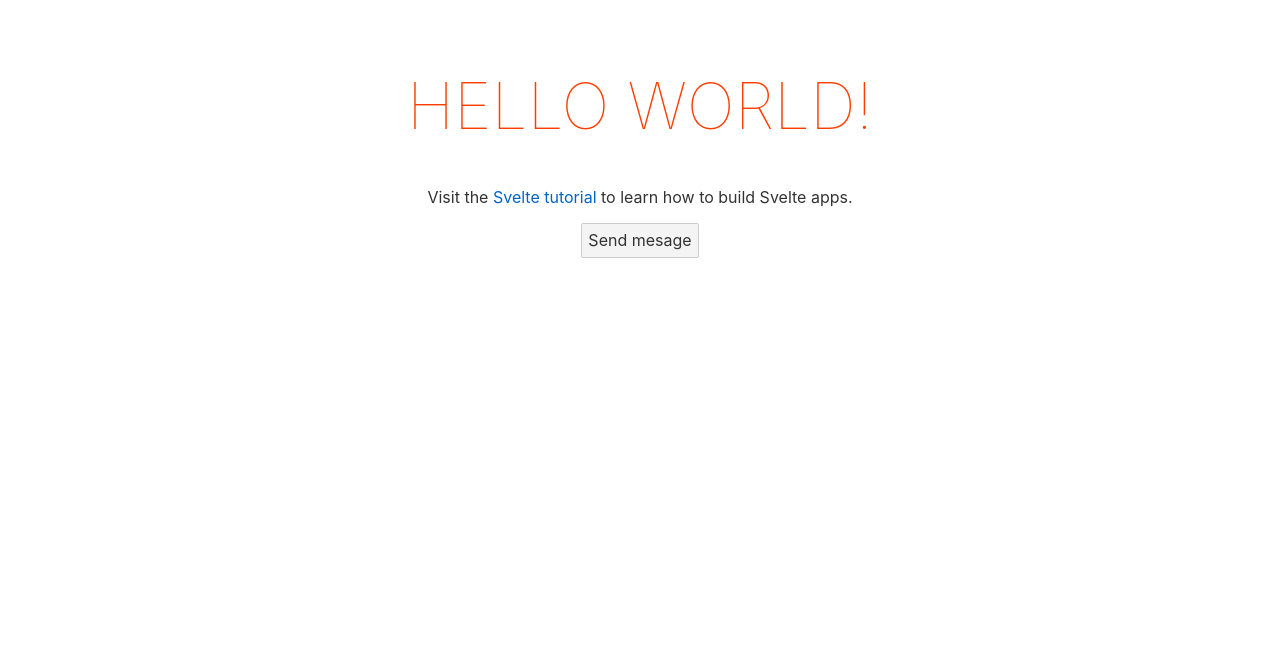
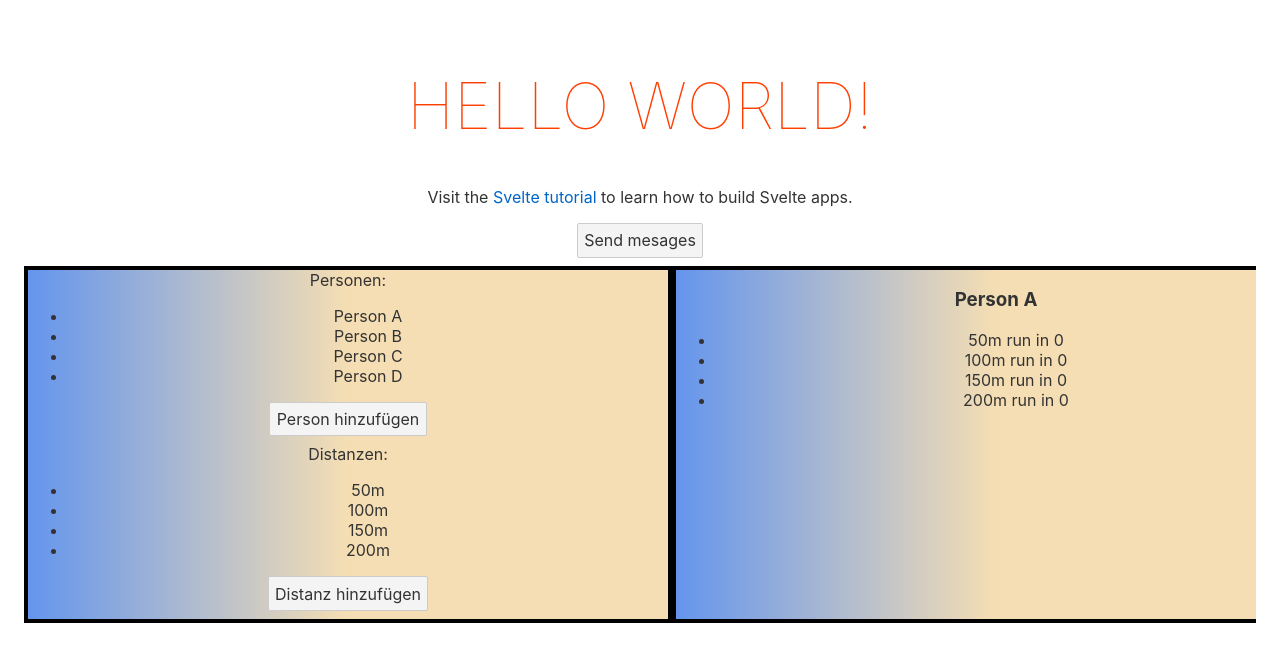
Before and after one commit to KordonDev/relay-race-web, a Svelte app: page / in a window 1280 px wide. Shown: the top 662 px of the page. Built offline with nearby package versions, Linux system fonts and the light colour scheme.

Commit message:
Show multiple person, add person, add distance

```diff
--- a/src/App.svelte
+++ b/src/App.svelte
@@ -1,5 +1,50 @@
 <script>
 	export let name;
+	export let persons = [{
+		name: 'Person A',
+		runs: [{
+			distance: '50m', time: 0,
+		},{
+			distance: '100m', time: 0,
+		}, {
+			distance: '150m', time: 0,
+		}, {
+			distance: '200m', time: 0,
+		}]
+	}, {
+		name: 'Person B',
+		runs: [{
+			distance: '50m', time: 0,
+		},{
+			distance: '100m', time: 0,
+		}, {
+			distance: '150m', time: 0,
+		}, {
+			distance: '200m', time: 0,
+		}]
+	}, {
+		name: 'Person C',
+		runs: [{
+			distance: '50m', time: 0,
+		},{
+			distance: '100m', time: 0,
+		}, {
+			distance: '150m', time: 0,
+		}, {
+			distance: '200m', time: 0,
+		}]
+	}, {
+		name: 'Person D',
+		runs: [{
+			distance: '50m', time: 0,
+		},{
+			distance: '100m', time: 0,
+		}, {
+			distance: '150m', time: 0,
+		}, {
+			distance: '200m', time: 0,
+		}]
+	}];
 
 
 	const worker = new Worker('/web-worker/worker.js');
@@ -11,15 +56,96 @@
 		worker.postMessage('Hello World'); // Send data to our worker.
 	}
 
+	function addPerson() {
+		const newPerson = {
+			name: 'Person E',
+			runs: persons[0].runs.map(run => ({ distance: run.distance, time: 0})),
+		}
+		const allPersons = persons.push(newPerson);
+		persons = [ ...persons ];
+	}
+
+	function addDistance() {
+		persons = persons.map(person => {
+			const allRuns = [ ...person.runs ];
+			allRuns.push({ distance: '300m', time: 0 });
+
+			return {
+				name: person.name,
+				runs: allRuns.sort((a, b) => a.distance - b.distance),
+			};
+		})
+
+	}
+
 </script>
 
 <main>
 	<h1>Hello {name}!</h1>
 	<p>Visit the <a href="https://svelte.dev/tutorial">Svelte tutorial</a> to learn how to build Svelte apps.</p>
-	<button on:click|preventDefault={sendDataToWorker}>Send mesage</button>
+	<button on:click|preventDefault={sendDataToWorker}>Send mesages</button>
+
+	<div class="inputContainer">
+
+
+		<div class="person">
+			<div>
+				Personen:
+				<ul>
+					{#each persons as person}
+						<li>{person.name}</li>
+					{/each}
+				</ul>
+
+				<button on:click|preventDefault={addPerson}>
+					Person hinzufügen
+				</button>
+			</div>
+
+			<div>
+				Distanzen:
+				<ul>
+					{#each persons[0].runs as run}
+						<li>{run.distance}</li>
+					{/each}
+				</ul>
+				<button on:click|preventDefault={addDistance}>
+					Distanz hinzufügen
+				</button>
+			</div>
+		</div>
+
+		{#each persons as person}
+			<div class="person">
+				<h3>{person.name}</h3>
+				<ul>
+					{#each person.runs as run}
+						<li>
+							{run.distance} run in {run.time}
+						</li>
+					{/each}
+				</ul>
+			</div>
+		{/each}
+
+	</div>
 </main>
 
 <style>
+
+	.inputContainer {
+		scroll-snap-type: x mandatory;
+		display: flex;
+		overflow-x: scroll;
+	}
+	.person {
+		background-image:linear-gradient(90deg, cornflowerblue 0%, wheat 50%);
+		border: black solid 4px;
+		min-width: 50vw;
+		scroll-snap-align: start;
+		scroll-snap-stop: always;
+	}
+
 	main {
 		text-align: center;
 		padding: 1em;
```
